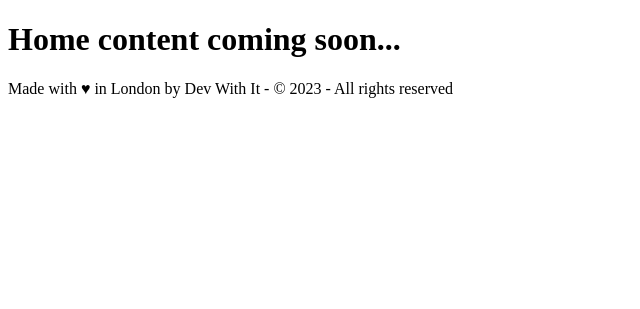
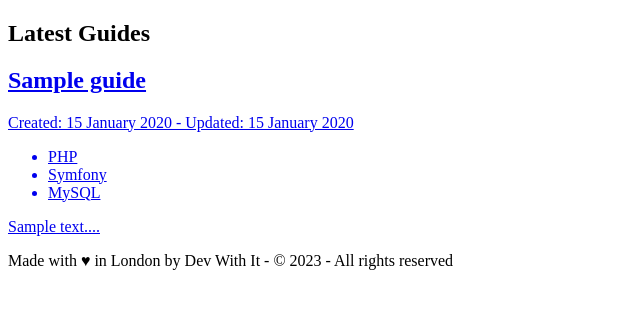
Before and after one commit to MarcoValeri/devwithit-sy, a Symfony app: template templates/pages/home.html.twig in a window 1280 px wide. Shown: the part 135-444 px from the top of the page, without its empty margins (0-640 px from the left). Run offline with Twig, Linux system fonts and the light colour scheme; the template is opened without the code that fills it: most values are stand-ins (such as "Sample title", 1, 10 or a date in 2020); some libraries are stand-ins or nearby versions.

Commit message:
Add lastest articles in home

```diff
--- a/assets/styles/app.scss
+++ b/assets/styles/app.scss
@@ -7,10 +7,14 @@
 @import './base/font';
 @import './base/typography';
 
+// Import component files
+@import './components/article-card';
+
 // Include layout files
 @import './layout/article';
 @import './layout/content';
 @import './layout/footer';
 @import './layout/header';
+@import './layout/latest-articles';
 @import './layout/navbar';
 @import './layout/main';
--- a/src/Controller/GuideController.php
+++ b/src/Controller/GuideController.php
@@ -15,7 +15,7 @@ class GuideController extends AbstractController
 
         if ($guide) {
             return $this->render("guides/guide.html.twig", [
-                'guide'    => $guide,
+                'guide'     => $guide,
                 'slug'      => $slug
             ]);
         } else {
--- a/templates/base.html.twig
+++ b/templates/base.html.twig
@@ -43,6 +43,9 @@
                             <li class="navbar__item">
                                 <a class="navbar__link link-effect-load {{ path(app.request.attributes.get('_route'), app.request.attributes.get('_route_params')) == "/" ? 'link-mark' : '' }}" href="{{ path('app_home') }}">Home</a>
                             </li>
+                            <li class="navbar__item">
+                                <a class="navbar__link link-effect-load {{ path(app.request.attributes.get('_route'), app.request.attributes.get('_route_params')) == "/" ? 'link-mark' : '' }}" href="{{ path('app_home') }}">Guides</a>
+                            </li>
                             {% if is_granted('ROLE_ADMIN')  %}
                                 <li class="navbar__item">
                                     <a class="navbar__link link-effect-load" href="{{ path('app_admin') }}">Admin</a>
--- a/templates/pages/home.html.twig
+++ b/templates/pages/home.html.twig
@@ -1,5 +1,47 @@
 {% extends "base.html.twig" %}
 
 {% block body %}
-    <h1>Home content coming soon...</h1>
+    <div class="main">
+        <div class="main__content">
+            <div class="home">
+                <div class="latest-articles">
+                    <div class="latest-articles__container-title">
+                        <h2 class="latest-articles__title h2">Latest Guides</h2>
+                    </div>
+                    <div class="latest-articles__container-articles">
+                        {% if (guides) %}
+                            {% for guide in guides %}
+                                {% if loop.index < 10 %}
+                                    <div class="article-card">
+                                        <a class="article-card__wrapper" href="guide/{{ guide.url }}">
+                                            <div class="article-card__container-title">
+                                                <h2 class="h3">{{ guide.title }}</h2>
+                                            </div>
+                                            <div class="article-card__container-data">
+                                                <p class="p p--bold">Created: {{ guide.created|date('d F Y') }} - Updated: {{ guide.updated|date('d F Y') }}</p>
+                                            </div>
+                                            <div class="article-card__container-content">
+                                                <div class="article-card__container-content-tags">
+                                                    <ul class="article-card__tags-menu">
+                                                        <li class="article-card__tag p">PHP</li>
+                                                        <li class="article-card__tag p">Symfony</li>
+                                                        <li class="article-card__tag p">MySQL</li>
+                                                    </ul>
+                                                </div>
+                                                <div class="article-card__container-content-summary">
+                                                    {% set guidePreview = guide.content|slice(0, 500) %}
+                                                    <p class="article-card__summary body-3">{{ guidePreview|striptags }}...</p>
+                                                </div>
+                                            </div>
+                                        </a>
+                                    </div>
+                                {% endif %}
+                            {% endfor %}
+                        {% endif %}
+                    </div>
+                </div>
+            </div>
+        </div>
+        <div class="main__sidebar"></div>
+    </div>
 {% endblock %}
```
Also changed, not shown: assets/styles/components/_article-card.scss (added, +69 -0 lines), assets/styles/layout/_latest-articles.scss (added, +7 -0 lines), src/Controller/HomeController.php (+9 -2 lines).
